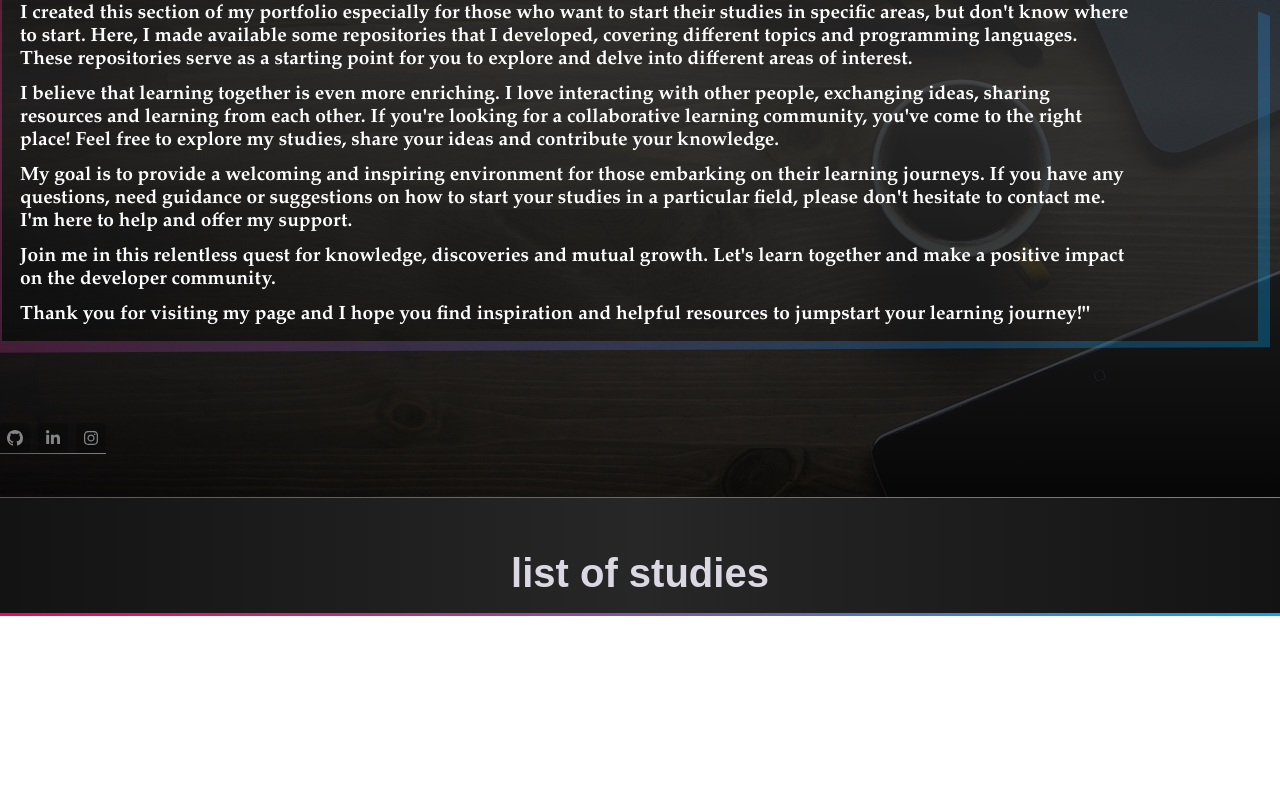
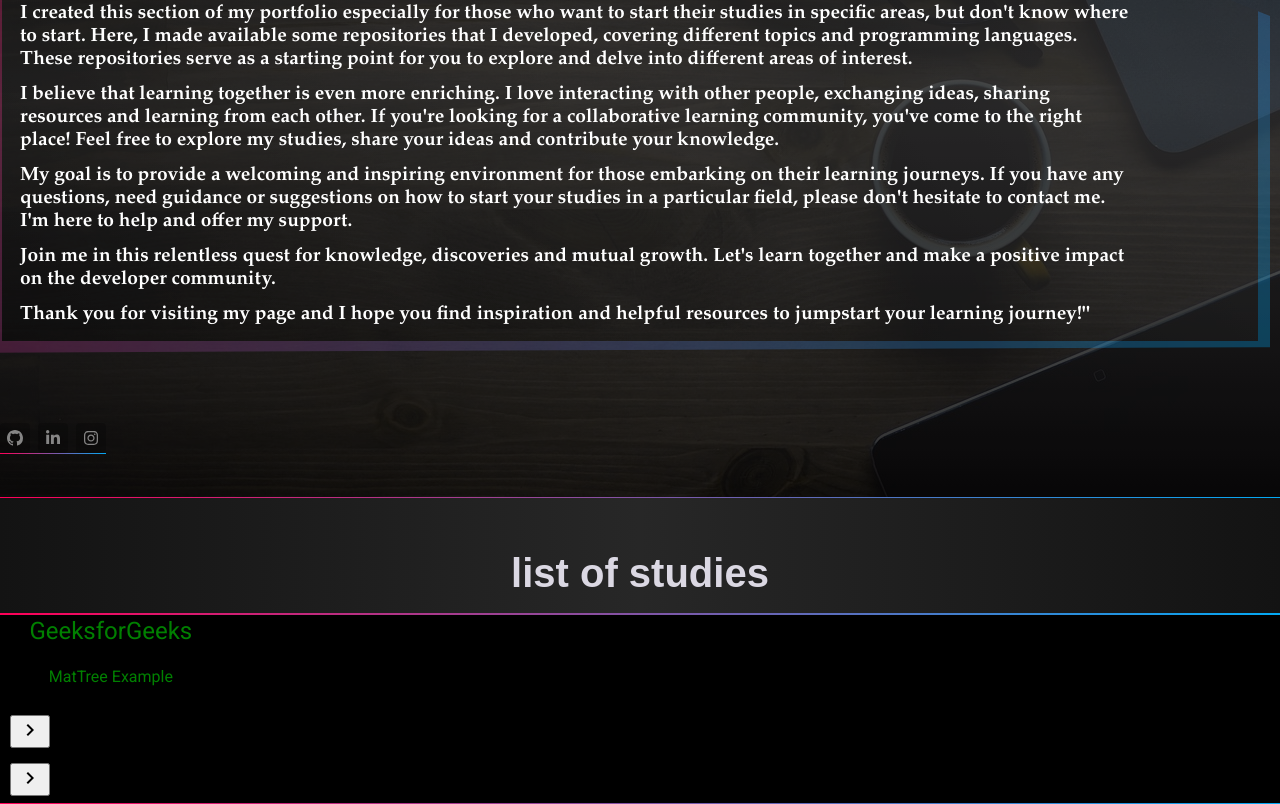
Before and after one commit to edsonrdl/project-portfolio-page-angular, an Angular app: page /academic in a window 1280 px wide. Shown: the part 303-1107 px from the top of the page. Before the commit the page ends 919 px from the top, so only its background shows below. Built offline with nearby package versions, Linux system fonts and the light colour scheme.

Commit message:
feat:criado  component tree list academic

```diff
--- a/src/app/main/app.component.ts
+++ b/src/app/main/app.component.ts
@@ -1,5 +1,4 @@
 import { Component } from '@angular/core';
-import { faCoffee } from '@fortawesome/free-solid-svg-icons';
 import{faLaptop} from '@fortawesome/free-solid-svg-icons';
 
 @Component({
@@ -9,6 +8,5 @@ import{faLaptop} from '@fortawesome/free-solid-svg-icons';
 })
 export class AppComponent {
   title = 'angular-alticci';
-  faCoffee = faCoffee;
   faLaptop=faLaptop;
 }
--- /dev/null
+++ b/src/app/view/components/tree-list-academic.component/tree-list-academic.component.html
@@ -0,0 +1,31 @@
+
+<div>
+  <h1>GeeksforGeeks</h1>
+  <h3>MatTree Example</h3>
+  <mat-tree [dataSource]="dataSource"
+      [treeControl]="treeControl">
+    <mat-tree-node *matTreeNodeDef="let node" matTreeNodePadding>
+
+      <!-- Adding disabled property to button
+        so as to give padding to nodes -->
+      <button mat-icon-button disabled></button>
+        {{node.name}}
+    </mat-tree-node>
+
+    <!-- Tree node template for expandable nodes -->
+    <mat-tree-node
+      *matTreeNodeDef="let node;when: hasChild"
+      matTreeNodePadding>
+      <button mat-icon-button matTreeNodeToggle
+        [attr.aria-label]=
+        "'Toggle ' + node.name">
+        <mat-icon class="mat-icon-rtl-mirror">
+          {{treeControl.isExpanded(node) ?
+            'expand_more' : 'chevron_right'}}
+        </mat-icon>
+      </button>
+        {{node.name}}
+    </mat-tree-node>
+  </mat-tree>
+
+ </div>
--- /dev/null
+++ b/src/app/view/components/tree-list-academic.component/tree-list-academic.component.scss
@@ -0,0 +1,13 @@
+h1, h3 {
+  color: green;
+  font-family: "Roboto", sans-serif;
+  text-align: center;
+  }
+
+  .mat-tree {
+  background: transparent;
+  }
+
+  .mat-tree-node {
+  color: black;
+  }
--- /dev/null
+++ b/src/app/view/components/tree-list-academic.component/tree-list-academic.component.ts
@@ -0,0 +1,69 @@
+import { Component } from "@angular/core";
+import { FlatTreeControl } from "@angular/cdk/tree";
+import { MatTreeFlatDataSource, MatTreeFlattener }from "@angular/material/tree";
+
+interface Family {
+name: string;
+children?: Family[];
+}
+
+const FAMILY_TREE: Family[] = [
+{
+	name: "Joyce",
+	children: [
+	{ name: "Mike" },
+	{ name: "Will" },
+	{ name: "Eleven", children: [{ name: "Hopper" }] },
+	{ name: "Lucas" },
+	{ name: "Dustin", children: [{ name: "Winona" }] },
+	],
+},
+{
+	name: "Jean",
+	children: [{ name: "Otis" }, { name: "Maeve" }],
+},
+];
+
+interface ExampleFlatNode {
+expandable: boolean;
+name: string;
+level: number;
+}
+
+@Component({
+selector: "app-tree-list-academic",
+templateUrl: "./tree-list-academic.component.html",
+styleUrls: ["./tree-list-academic.component.scss"],
+})
+
+export class TreeListAcademicComponent   {
+private _transformer = (node: Family, level: number) => {
+	return {
+	expandable: !!node.children && node.children.length > 0,
+	name: node.name,
+	level: level,
+	};
+};
+
+treeControl = new FlatTreeControl<ExampleFlatNode>(
+	(node) => node.level,
+	(node) => node.expandable
+);
+
+treeFlattener = new MatTreeFlattener(
+	this._transformer,
+	(node) => node.level,
+	(node) => node.expandable,
+	(node) => node.children
+);
+
+dataSource = new MatTreeFlatDataSource(
+	this.treeControl, this.treeFlattener);
+
+constructor() {
+	this.dataSource.data = FAMILY_TREE;
+}
+
+hasChild = (_: number,
+	node: ExampleFlatNode) => node.expandable;
+}
--- a/src/app/view/pages/academic-career/academic-career.component.html
+++ b/src/app/view/pages/academic-career/academic-career.component.html
@@ -1,6 +1,5 @@
 <!DOCTYPE html>
 <html lang="pt-BR">
-
 <head>
   <meta name="viewport" content="width=device-width,initial-scale=1.0">
 </head>
@@ -273,7 +272,7 @@
   <div class="line-div" >
   </div>
   <section class="section-portfolio-collection-cards-1">
-
+    <app-tree-list-academic seletor="tree-list-academic"></app-tree-list-academic>
   </section>
   <div class="line-div">
   </div>
--- a/src/app/view/pages/academic-career/academic-career.component.ts
+++ b/src/app/view/pages/academic-career/academic-career.component.ts
@@ -3,7 +3,6 @@ import { MatDialog } from '@angular/material/dialog';
 import { faBars, faChevronDown,faXmarksLines,faLaptopCode,faXmark,} from '@fortawesome/free-solid-svg-icons';
 import { ModulesListCareer } from '../../components/model-list/model-list-career';
 import { ModulesListProjects } from '../../components/model-list/model-list-projects';
-
 
 @Component({
   selector: 'app-menu',
@@ -27,6 +26,16 @@ export class AcademicCareerComponent {
   constructor(private ren: Renderer2 ,private dialogRef: MatDialog,private elementRef: ElementRef) {
     this.ModulesListProjects = ModulesListProjects;
     this.ModulesListCareer = ModulesListCareer;
+    this.changeText = false;
+  }
+
+  hide(): void {
+    const elem = document.getElementById('popup1');
+    elem!.style.display = 'none';
+  }
+
+  changeText: boolean;
+  teste1(){
   }
   btnMobile(event: Event){
     const navMenuMobile=document.getElementById('nav-menu-mobile');
--- a/src/app/view/pages/academic-career/academic-career.routing.ts
+++ b/src/app/view/pages/academic-career/academic-career.routing.ts
@@ -1,6 +1,5 @@
 import { NgModule } from '@angular/core';
 import { RouterModule, Routes } from '@angular/router';
-
 import { AcademicCareerComponent } from './academic-career.component';
 
 const routes: Routes = [
```
Also changed, not shown: src/app/main/app.module.ts (+1 -6 lines), src/app/view/components/tree-list-academic.component/tree-list-academic.module.ts (added, +17 -0 lines), src/app/view/pages/academic-career/academic-career.module.ts (+7 -4 lines).
